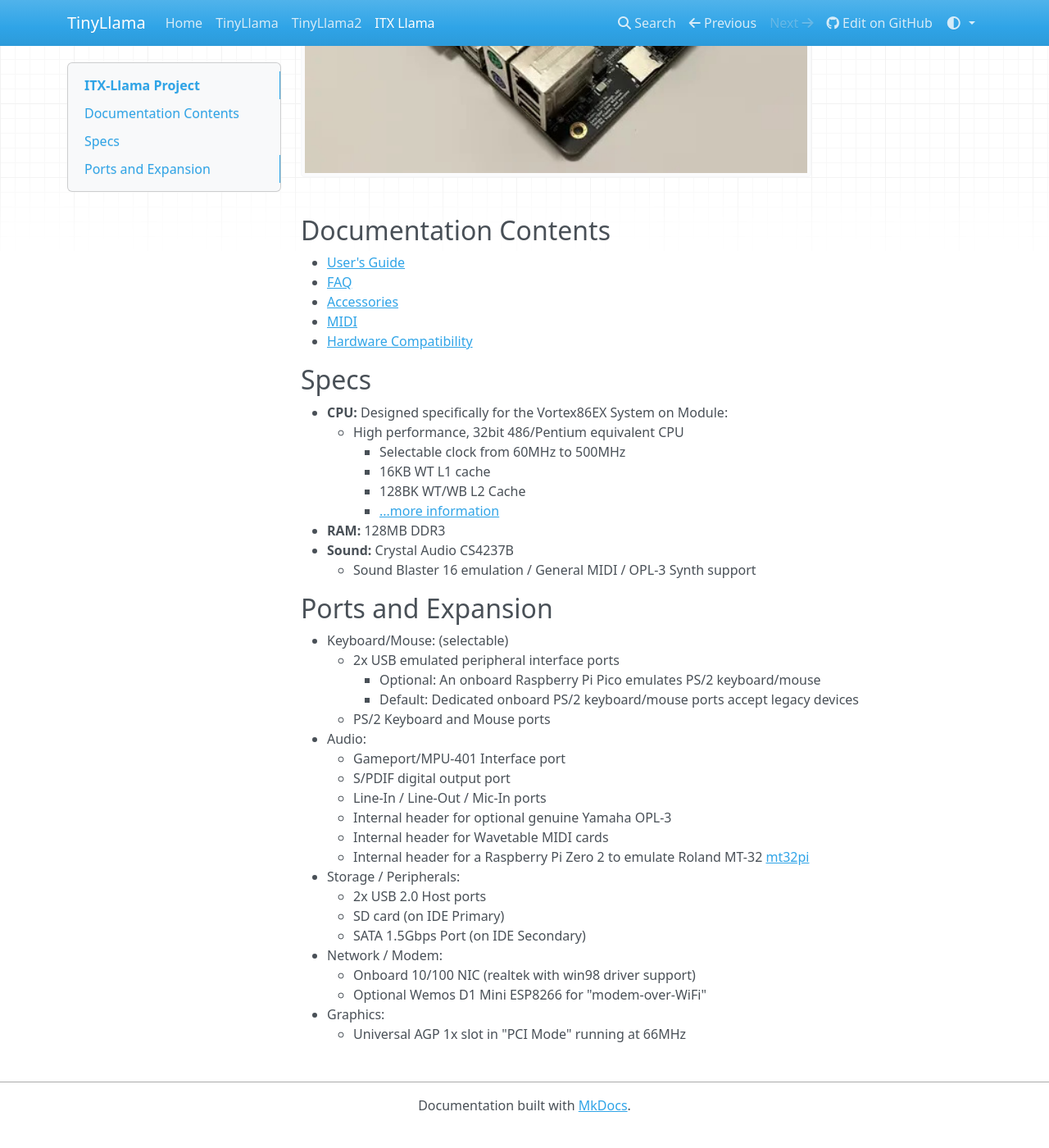
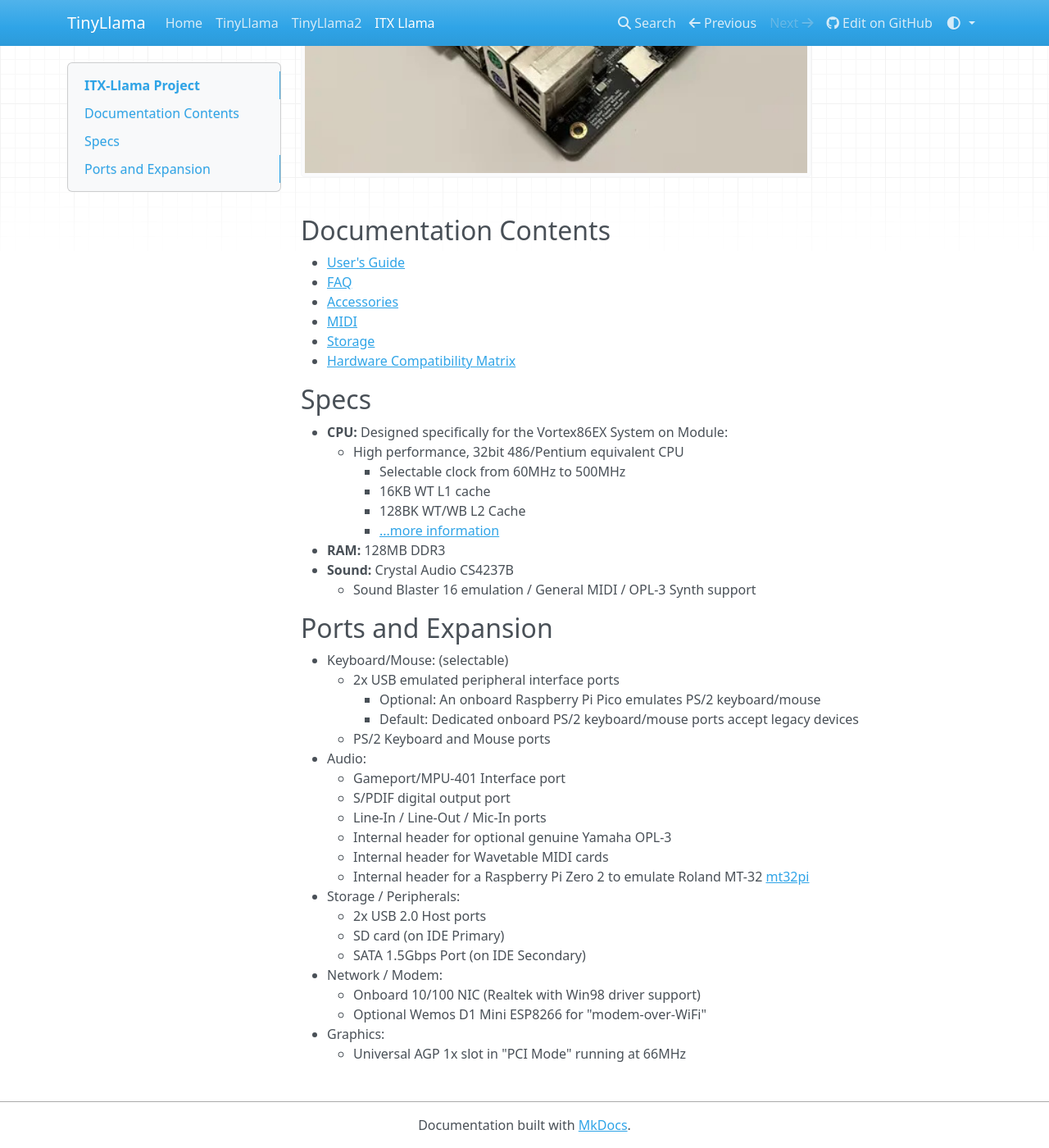
Before and after one commit to timesscar/tinyllama-docs, an MkDocs documentation site: the page built from docs/itxllama/index.md, in a window 1280 px wide and 1400 px high, scrolled down 464 px. Shown: the whole window at 82% size. Built offline with MkDocs 1.6.1, drawn with Linux system fonts in a browser that asks for light colours; nearby versions of some CDN libraries; before the commit the page ends 1840 px from its top, so only the background shows below that.

Commit message:
Add storage docs, improve structure

```diff
--- a/docs/itxllama/index.md
+++ b/docs/itxllama/index.md
@@ -11,7 +11,8 @@
 - [FAQ](faq.md)
 - [Accessories](accessories.md)
 - [MIDI](midi.md)
-- [Hardware Compatibility](compatibility-hw.md)
+- [Storage](storage.md)
+- [Hardware Compatibility Matrix](compatibility-matrix.md)
 
 ## Specs
 - **CPU:** Designed specifically for the Vortex86EX System on Module:
@@ -42,7 +43,7 @@
     - SD card (on IDE Primary)
     - SATA 1.5Gbps Port (on IDE Secondary)
 - Network / Modem:
-    - Onboard 10/100 NIC (realtek with win98 driver support)
+    - Onboard 10/100 NIC (Realtek with Win98 driver support)
     - Optional Wemos D1 Mini ESP8266 for "modem-over-WiFi"
 - Graphics:
     - Universal AGP 1x slot in "PCI Mode" running at 66MHz
```
Also changed, not shown: docs/itxllama/accessories.md (+5 -0 lines), docs/itxllama/midi.md (+1 -1 lines), docs/itxllama/storage.md (added, +17 -0 lines), docs/itxllama/compatibility-matrix.md (renamed from docs/itxllama/compatibility-hw.md).
